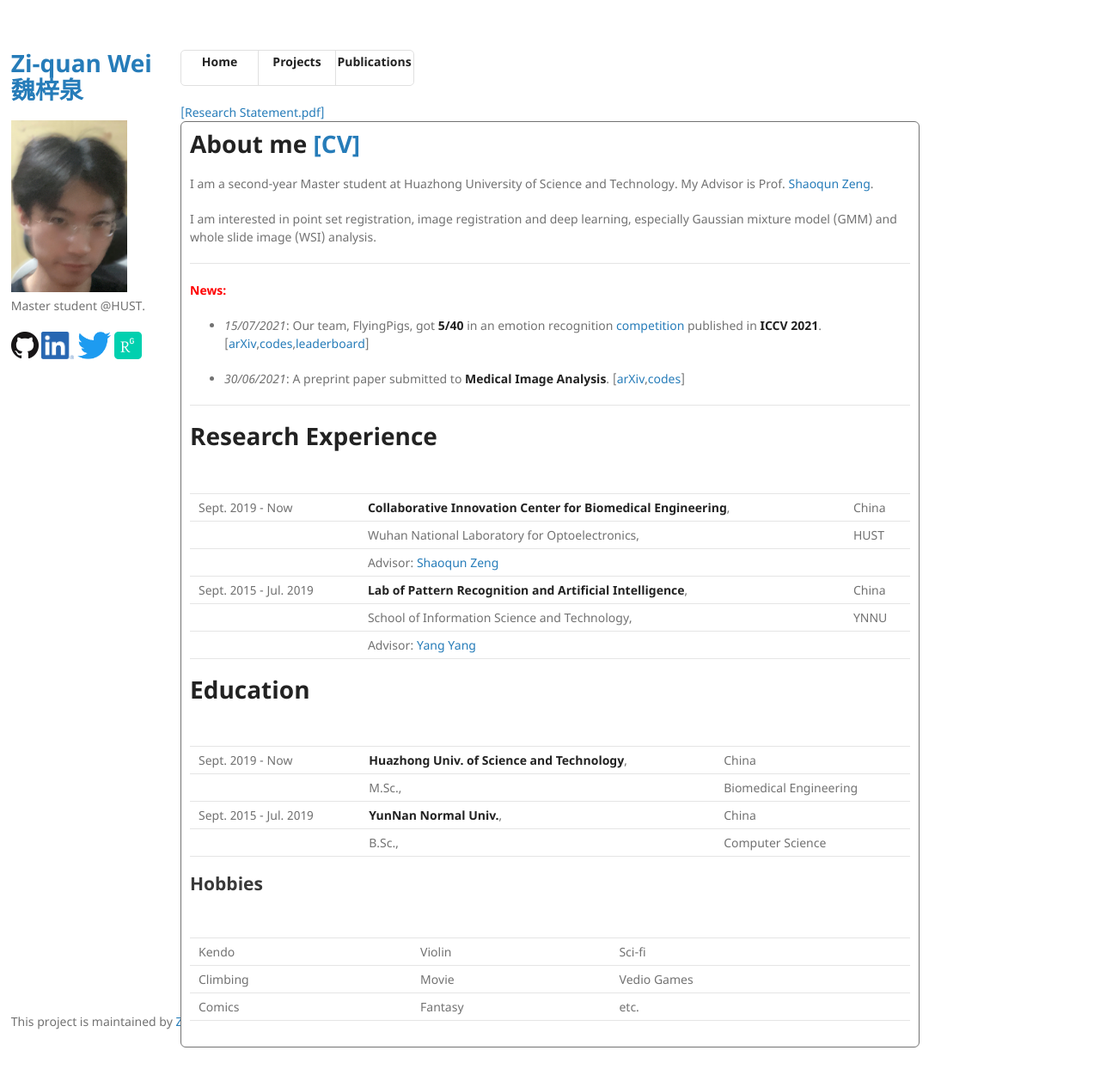
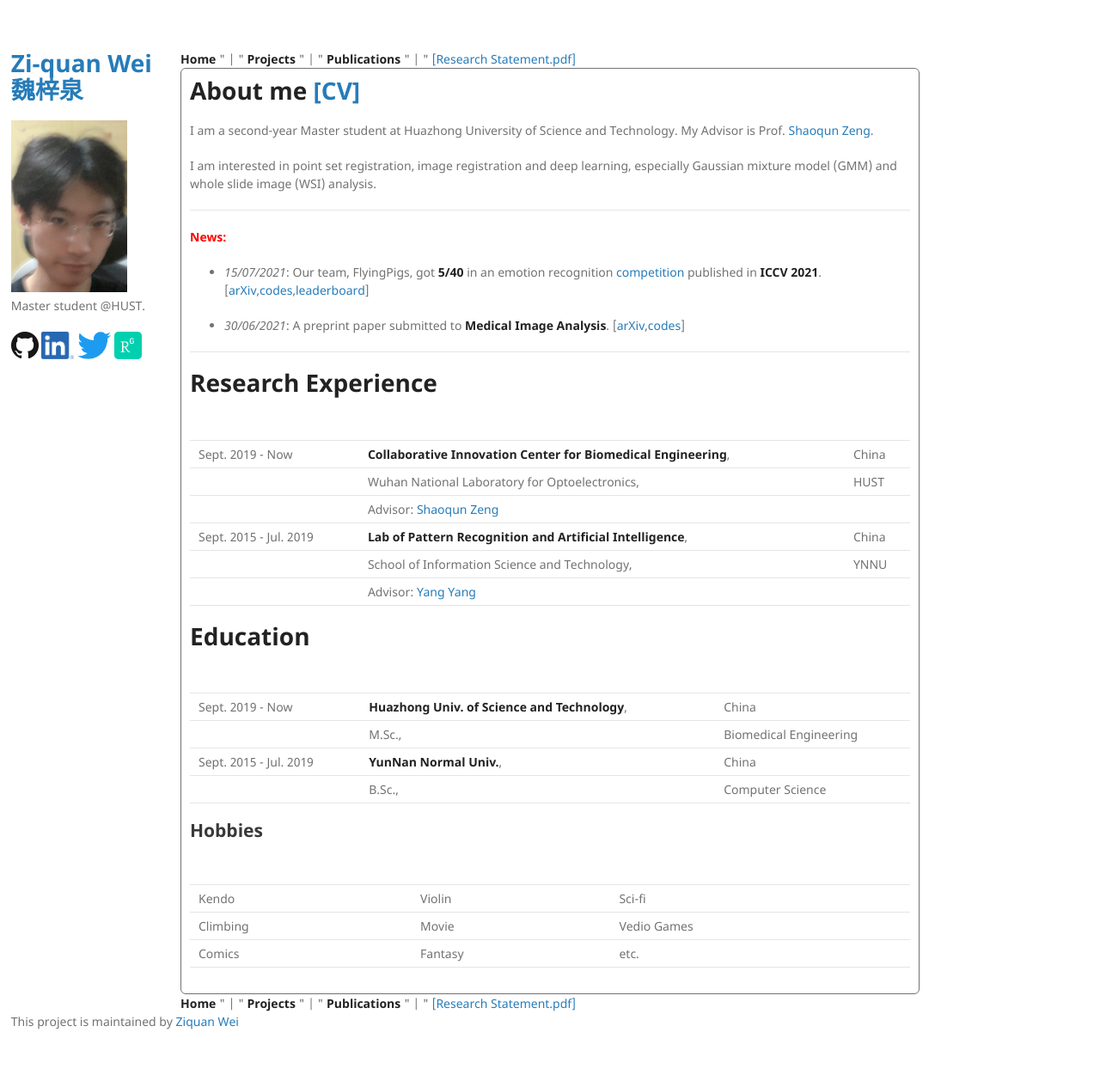
Before and after one commit to Chrisa142857/Chrisa142857.github.io, a Jekyll site: the page built from index.md, in a window 1280 px wide and 1269 px high. Shown: the top 1258 px of the window at 86% size. Built offline with Jekyll 4.4.1, drawn with Linux system fonts in a browser that asks for light colours; our own code applies the rules of GitHub Pages for plain Markdown files.

Commit message:
Update default.html

```diff
--- a/_layouts/default.html
+++ b/_layouts/default.html
@@ -41,17 +41,29 @@
 
       <section>
         {% if site.show_buttons %}
-        <ul class="downloads" style="width: 150; background-color: white">
-          <li><a href="{{ site.index_url }}"><strong>Home</strong></a></li>
-          <li><a href="{{ site.project_url }}"><strong>Projects</strong></a></li>
-          <li><a href="{{ site.publication_url }}"><strong>Publications</strong></a></li>
-<!--           <li></li> -->
-        </ul>
+<!--         <ul class="downloads" style="width: 150; background-color: white">
+          <li></li>
+          <li></li>
+          <li></li>
+        </ul> -->
+        <a href="{{ site.index_url }}"><strong>Home</strong></a>
+        " | "
+        <a href="{{ site.project_url }}"><strong>Projects</strong></a>
+        " | "
+        <a href="{{ site.publication_url }}"><strong>Publications</strong></a>
+        " | "
         <a href="{{ site.research_statement_url }}">[Research Statement.pdf]</a>
         {% endif %}
         <div  style="border: 1px solid; border-radius: 6px; padding: 10px; background-color: white">
           {{ content }}
         </div>
+        <a href="{{ site.index_url }}"><strong>Home</strong></a>
+        " | "
+        <a href="{{ site.project_url }}"><strong>Projects</strong></a>
+        " | "
+        <a href="{{ site.publication_url }}"><strong>Publications</strong></a>
+        " | "
+        <a href="{{ site.research_statement_url }}">[Research Statement.pdf]</a>
       </section>
       <footer>
         <p>This project is maintained by <a href="{{ site.index_url }}">Ziquan Wei</a></p>
```
